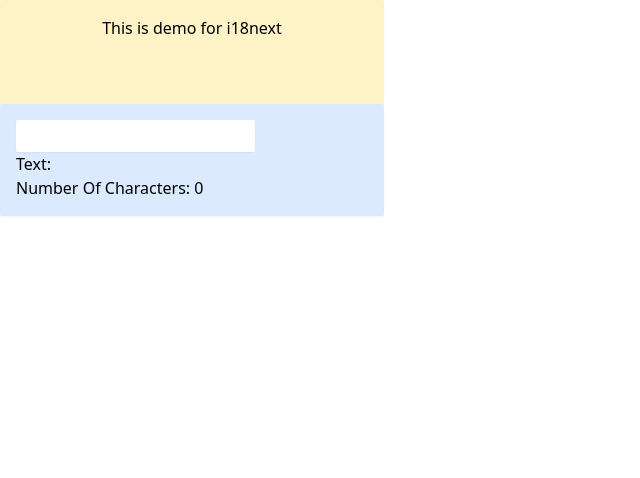
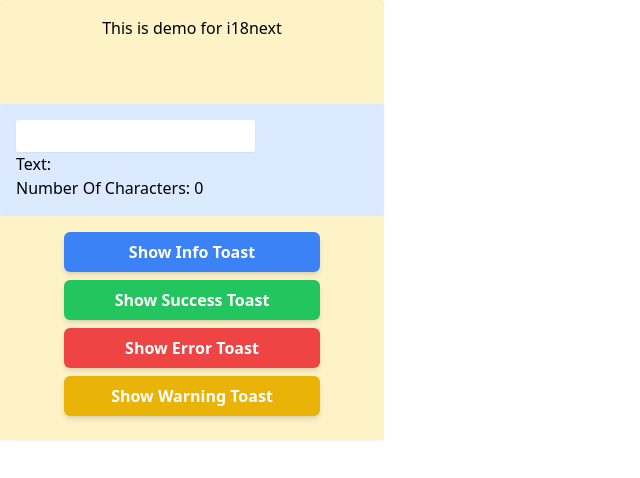
Before and after one commit to thinhnk55/reactjs-base, a React (Vite) app: page / in a window 1280 px wide. Shown: the top 478 px of the page, without its empty margins (0-640 px from the left). Built offline with nearby package versions, Linux system fonts and the light colour scheme; some icons are missing.

Commit message:
feat(toastify): #20 install toastify + demo

```diff
--- a/package.json
+++ b/package.json
@@ -15,6 +15,7 @@
     "react-dom": "^18.3.1",
     "react-i18next": "^15.1.1",
     "react-router-dom": "^6.27.0",
+    "react-toastify": "^10.0.6",
     "recoil": "^0.7.7"
   },
   "devDependencies": {
--- a/src/main.tsx
+++ b/src/main.tsx
@@ -5,12 +5,16 @@
 import { RecoilRoot } from "recoil";
 import RecoilDemo from "./samples/RecoilDemo.tsx";
 import I18nDemo from "./samples/I18nDemo.tsx";
+import { ToastContainer } from "react-toastify";
+import ToastifyDemo from "./samples/ToastifyDemo.tsx";
 
 createRoot(document.getElementById("root")!).render(
   <StrictMode>
     <RecoilRoot>
       <I18nDemo />
       <RecoilDemo />
+      <ToastifyDemo />
     </RecoilRoot>
+    <ToastContainer />
   </StrictMode>
 );
--- /dev/null
+++ b/src/samples/ToastifyDemo.tsx
@@ -0,0 +1,45 @@
+import { useTranslation } from "react-i18next";
+import { toast, ToastContainer } from "react-toastify";
+import "react-toastify/dist/ReactToastify.css";
+
+export default function ToastifyDemo() {
+  const { t } = useTranslation();
+
+  // Toast functions for each button
+  const showInfoToast = () => toast.info(t("toastify.messages.info"));
+  const showSuccessToast = () => toast.success(t("toastify.messages.success"));
+  const showErrorToast = () => toast.error(t("toastify.messages.error"));
+  const showWarningToast = () => toast.warn(t("toastify.messages.warning"));
+
+  return (
+    <div className="bg-amber-100 w-96 rounded-sm shadow-sm p-4 flex flex-col items-center space-y-2">
+      <button
+        className="w-64 px-4 py-2 bg-blue-500 text-white font-semibold rounded-md shadow-md hover:bg-blue-600 focus:outline-none focus:ring-2 focus:ring-blue-300"
+        onClick={showInfoToast}
+      >
+        {t("toastify.button.info")}
+      </button>
+      <button
+        className="w-64 px-4 py-2 bg-green-500 text-white font-semibold rounded-md shadow-md hover:bg-green-600 focus:outline-none focus:ring-2 focus:ring-green-300"
+        onClick={showSuccessToast}
+      >
+        {t("toastify.button.success")}
+      </button>
+      <button
+        className="w-64 px-4 py-2 bg-red-500 text-white font-semibold rounded-md shadow-md hover:bg-red-600 focus:outline-none focus:ring-2 focus:ring-red-300"
+        onClick={showErrorToast}
+      >
+        {t("toastify.button.error")}
+      </button>
+      <button
+        className="w-64 px-4 py-2 bg-yellow-500 text-white font-semibold rounded-md shadow-md hover:bg-yellow-600 focus:outline-none focus:ring-2 focus:ring-yellow-300"
+        onClick={showWarningToast}
+      >
+        {t("toastify.button.warning")}
+      </button>
+
+      {/* Toast container for displaying notifications */}
+      <ToastContainer />
+    </div>
+  );
+}
--- a/src/services/i18n/locales/en/ns1.json
+++ b/src/services/i18n/locales/en/ns1.json
@@ -3,5 +3,19 @@
   "recoil": {
     "label_1": "Text: ",
     "label_2": "Number Of Characters: "
+  },
+  "toastify": {
+    "button": {
+      "info": "Show Info Toast",
+      "success": "Show Success Toast",
+      "error": "Show Error Toast",
+      "warning": "Show Warning Toast"
+    },
+    "messages": {
+      "info": "This is an info message.",
+      "success": "This is an success message.",
+      "error": "This is an error message.",
+      "warning": "This is a warning message."
+    }
   }
 }
--- a/src/services/i18n/locales/vi/ns1.json
+++ b/src/services/i18n/locales/vi/ns1.json
@@ -3,5 +3,19 @@
   "recoil": {
     "label_1": "Nội dung: ",
     "label_2": "Số kí tự: "
+  },
+  "toastify": {
+    "button": {
+      "info": "Thông báo thông tin",
+      "success": "Thông báo thành công",
+      "error": "Thông báo lỗi",
+      "warning": "Thông báo cảnh báo"
+    },
+    "messages": {
+      "info": "Đây là nội dung thông báo thông tin",
+      "success": "Đây là nội dung thông báo thành công",
+      "error": "Đây là nội dung thông báo lỗi",
+      "warning": "Đây là nội dung thông báo cảnh báo"
+    }
   }
 }
```
Also changed, not shown: 1 other file (tests, documents, lock files or other folders).
